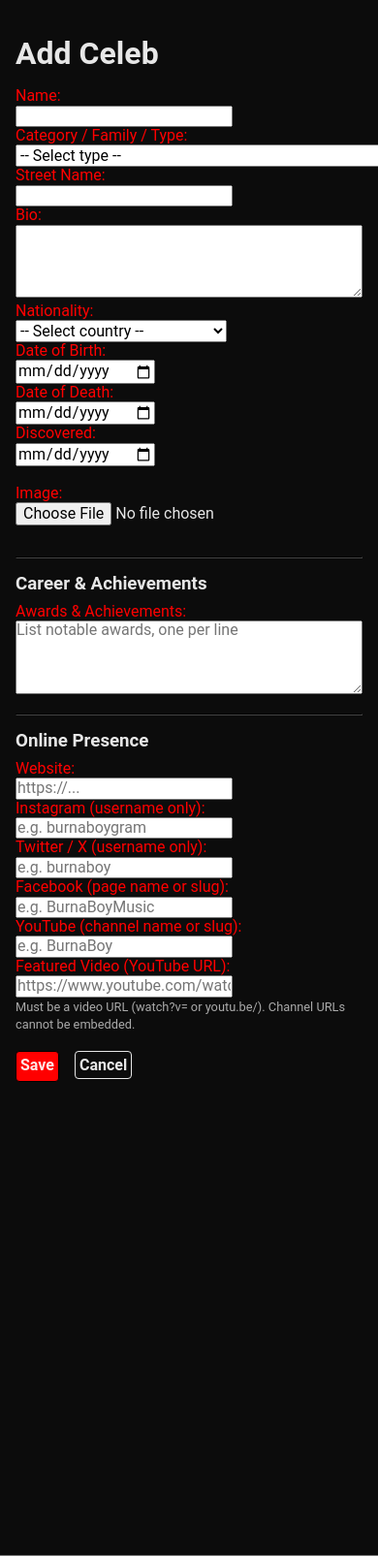
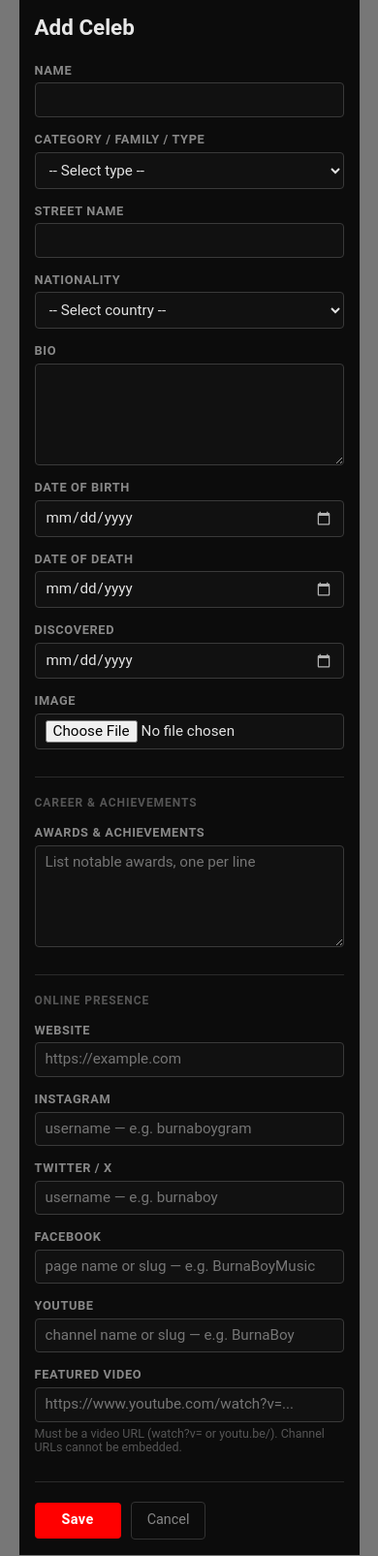
Before and after one commit to KwameDomfe/celebs_africa, a Django app: page /celebs/create/ in a window 390 px wide. Shown: the part 64-1669 px from the top of the page at 97% size. Run offline with Django 5.2, Linux system fonts and the light colour scheme; a user stored in the database is signed in; data comes from the database, SQL or seed files in the repository; both versions use the stored data as it was after the commit; some libraries are stand-ins or nearby versions.

Commit message:
Updated the mobile ui

```diff
--- a/apps/celebs/templates/celebs/celeb_form.html
+++ b/apps/celebs/templates/celebs/celeb_form.html
@@ -1,72 +1,190 @@
 {% extends 'base.html' %}
 {% block title %}{% if celeb %}Edit Celeb{% else %}Add Celeb{% endif %} | African Celebs{% endblock %}
 {% block content %}
-<div class="pa1-00 white-90 h-100">
-    <h1>{% if celeb %}Edit Celeb{% else %}Add Celeb{% endif %}</h1>
-    <form method="post" enctype="multipart/form-data" autocomplete="off"
-    >{% csrf_token %}
-        <label>Name:</label><br>
-        <input type="text" name="name" value="{{ celeb.name|default:'' }}"><br>
-        <label>Category / Family / Type:</label><br>
-        <select name="type" required>
+<style>
+.celeb-form { max-width: 560px; }
+
+.form-field { margin-bottom: 16px; }
+.form-field label {
+    display: block;
+    margin-bottom: 5px;
+    font-size: 0.8rem;
+    color: #888;
+    font-weight: 600;
+    text-transform: uppercase;
+    letter-spacing: 0.05em;
+}
+.celeb-form input[type="text"],
+.celeb-form input[type="url"],
+.celeb-form input[type="date"],
+.celeb-form input[type="file"],
+.celeb-form select,
+.celeb-form textarea {
+    width: 100%;
+    box-sizing: border-box;
+    display: block;
+    background: #111;
+    color: rgba(255,255,255,0.88);
+    border: 1px solid #3a3a3a;
+    border-radius: 4px;
+    padding: 8px 10px;
+    font-size: 0.95rem;
+    font-family: inherit;
+    transition: border-color 0.15s;
+}
+.celeb-form input[type="text"]:focus,
+.celeb-form input[type="url"]:focus,
+.celeb-form input[type="date"]:focus,
+.celeb-form select:focus,
+.celeb-form textarea:focus { border-color: red; outline: none; }
+.celeb-form input[type="date"]::-webkit-calendar-picker-indicator { filter: invert(0.7); cursor: pointer; }
+.celeb-form select option { background: #111; }
+.celeb-form textarea { resize: vertical; }
+.celeb-form input[type="file"] { padding: 6px 10px; cursor: pointer; }
+
+.form-section { margin-top: 28px; padding-top: 20px; border-top: 1px solid #2a2a2a; }
+.form-section-title {
+    margin: 0 0 16px;
+    font-size: 0.75rem;
+    font-weight: 700;
+    text-transform: uppercase;
+    letter-spacing: 0.08em;
+    color: #555;
+}
+.form-hint { display: block; margin-top: 5px; font-size: 0.78rem; color: #555; }
+
+.current-image { display: flex; align-items: flex-start; gap: 10px; margin-top: 8px; }
+.current-image img { width: 72px; height: 72px; object-fit: cover; border-radius: 4px; border: 1px solid #333; }
+.current-image span { font-size: 0.78rem; color: #555; }
+
+.celeb-form-actions {
+    display: flex; gap: 10px; align-items: center;
+    margin-top: 28px; padding-top: 20px; border-top: 1px solid #2a2a2a;
+}
+.btn-save {
+    background: red; color: #fff; border: none; border-radius: 4px;
+    padding: 10px 28px; font-size: 0.9rem; font-weight: 700;
+    cursor: pointer; letter-spacing: 0.03em; transition: background 0.15s;
+}
+.btn-save:hover { background: #c00; }
+.btn-cancel {
+    color: rgba(255,255,255,0.5); text-decoration: none; font-size: 0.9rem;
+    padding: 10px 16px; border: 1px solid #333; border-radius: 4px;
+    transition: border-color 0.15s, color 0.15s;
+}
+.btn-cancel:hover { border-color: #666; color: rgba(255,255,255,0.85); }
+</style>
+
+<div class="pa1-00 white-90">
+    <h2 style="margin:0 0 24px; font-size:1.4rem;">
+        {% if celeb %}Edit Celeb{% else %}Add Celeb{% endif %}
+    </h2>
+
+    <form method="post" enctype="multipart/form-data" autocomplete="off" class="celeb-form">
+        {% csrf_token %}
+
+        <div class="form-field">
+            <label for="id_name">Name</label>
+            <input type="text" id="id_name" name="name" value="{{ celeb.name|default:'' }}">
+        </div>
+
+        <div class="form-field">
+            <label for="id_type">Category / Family / Type</label>
+            <select id="id_type" name="type" required>
                 <option value="">-- Select type --</option>
                 {% for typ in types %}
                 <option value="{{ typ.pk }}" {% if celeb.type_id == typ.pk %}selected{% endif %}>{{ typ }}</option>
                 {% endfor %}
-        </select><br>
-        <label>Street Name:</label><br>
-        <input type="text" name="street_name" value="{{ celeb.street_name|default:'' }}"><br>
-        <label>Bio:</label><br>
-        <textarea name="bio" rows="4" style="width:100%; max-width:480px;">{{ celeb.bio|default:'' }}</textarea><br>
-        <label>Nationality:</label><br>
-        <select name="nationality">
+            </select>
+        </div>
+
+        <div class="form-field">
+            <label for="id_street_name">Street Name</label>
+            <input type="text" id="id_street_name" name="street_name" value="{{ celeb.street_name|default:'' }}">
+        </div>
+
+        <div class="form-field">
+            <label for="id_nationality">Nationality</label>
+            <select id="id_nationality" name="nationality">
                 <option value="">-- Select country --</option>
                 {% for country in countries %}
                 <option value="{{ country.pk }}" {% if celeb.nationality_id == country.pk %}selected{% endif %}>{{ country }}</option>
                 {% endfor %}
-        </select><br>
-        <label>Date of Birth:</label><br>
-        <input type="date" name="date_of_birth" value="{{ celeb.date_of_birth|date:'Y-m-d' }}"><br>
-        <label>Date of Death:</label><br>
-        <input type="date" name="date_of_death" value="{{ celeb.date_of_death|date:'Y-m-d' }}"><br>
-        <label>Discovered:</label><br>
-        <input type="date" name="discovered" value="{{ celeb.discovered|date:'Y-m-d' }}"><br><br>
-        <label>Image:</label><br>
-        <div class="mb2-00">
-            <input type="file" name="image"><br>
+            </select>
+        </div>
+
+        <div class="form-field">
+            <label for="id_bio">Bio</label>
+            <textarea id="id_bio" name="bio" rows="5">{{ celeb.bio|default:'' }}</textarea>
+        </div>
+
+        <div class="form-field">
+            <label for="id_dob">Date of Birth</label>
+            <input type="date" id="id_dob" name="date_of_birth" value="{{ celeb.date_of_birth|date:'Y-m-d' }}">
+        </div>
+
+        <div class="form-field">
+            <label for="id_dod">Date of Death</label>
+            <input type="date" id="id_dod" name="date_of_death" value="{{ celeb.date_of_death|date:'Y-m-d' }}">
+        </div>
+
+        <div class="form-field">
+            <label for="id_discovered">Discovered</label>
+            <input type="date" id="id_discovered" name="discovered" value="{{ celeb.discovered|date:'Y-m-d' }}">
+        </div>
+
+        <div class="form-field">
+            <label for="id_image">Image</label>
+            <input type="file" id="id_image" name="image" accept="image/*">
             {% if celeb and celeb.image %}
-            <img src="{{ celeb.image.url }}" alt="Celeb Image" style="max-width:200px;"><br>
+            <div class="current-image">
+                <img src="{{ celeb.image.url }}" alt="Current image">
+                <span>Current image</span>
+            </div>
             {% endif %}
         </div>
 
-        <hr style="border-color:#444; margin:16px 0;">
-        <h3 style="margin-bottom:8px;">Career &amp; Achievements</h3>
-        <label>Awards &amp; Achievements:</label><br>
-        <textarea name="awards" rows="4" style="width:100%; max-width:480px;" placeholder="List notable awards, one per line">{{ celeb.awards|default:'' }}</textarea><br>
+        <div class="form-section">
+            <p class="form-section-title">Career &amp; Achievements</p>
+            <div class="form-field">
+                <label for="id_awards">Awards &amp; Achievements</label>
+                <textarea id="id_awards" name="awards" rows="5" placeholder="List notable awards, one per line">{{ celeb.awards|default:'' }}</textarea>
+            </div>
+        </div>
 
-        <hr style="border-color:#444; margin:16px 0;">
-        <h3 style="margin-bottom:8px;">Online Presence</h3>
-        <label>Website:</label><br>
-        <input type="url" name="website" value="{{ celeb.website|default:'' }}" placeholder="https://..."><br>
-        <label>Instagram (username only):</label><br>
-        <input type="text" name="instagram" value="{{ celeb.instagram|default:'' }}" placeholder="e.g. burnaboygram"><br>
-        <label>Twitter / X (username only):</label><br>
-        <input type="text" name="twitter" value="{{ celeb.twitter|default:'' }}" placeholder="e.g. burnaboy"><br>
-        <label>Facebook (page name or slug):</label><br>
-        <input type="text" name="facebook" value="{{ celeb.facebook|default:'' }}" placeholder="e.g. BurnaBoyMusic"><br>
-        <label>YouTube (channel name or slug):</label><br>
-        <input type="text" name="youtube" value="{{ celeb.youtube|default:'' }}" placeholder="e.g. BurnaBoy"><br>
-        <label>Featured Video (YouTube URL):</label><br>
-        <input type="url" name="featured_video" value="{{ celeb.featured_video|default:'' }}" placeholder="https://www.youtube.com/watch?v=..."><br>
-        <small style="color:#aaa;">Must be a video URL (watch?v= or youtu.be/). Channel URLs cannot be embedded.</small><br><br>
+        <div class="form-section">
+            <p class="form-section-title">Online Presence</p>
+            <div class="form-field">
+                <label for="id_website">Website</label>
+                <input type="url" id="id_website" name="website" value="{{ celeb.website|default:'' }}" placeholder="https://example.com">
+            </div>
+            <div class="form-field">
+                <label for="id_instagram">Instagram</label>
+                <input type="text" id="id_instagram" name="instagram" value="{{ celeb.instagram|default:'' }}" placeholder="username — e.g. burnaboygram">
+            </div>
+            <div class="form-field">
+                <label for="id_twitter">Twitter / X</label>
+                <input type="text" id="id_twitter" name="twitter" value="{{ celeb.twitter|default:'' }}" placeholder="username — e.g. burnaboy">
+            </div>
+            <div class="form-field">
+                <label for="id_facebook">Facebook</label>
+                <input type="text" id="id_facebook" name="facebook" value="{{ celeb.facebook|default:'' }}" placeholder="page name or slug — e.g. BurnaBoyMusic">
+            </div>
+            <div class="form-field">
+                <label for="id_youtube">YouTube</label>
+                <input type="text" id="id_youtube" name="youtube" value="{{ celeb.youtube|default:'' }}" placeholder="channel name or slug — e.g. BurnaBoy">
+            </div>
+            <div class="form-field">
+                <label for="id_featured_video">Featured Video</label>
+                <input type="url" id="id_featured_video" name="featured_video" value="{{ celeb.featured_video|default:'' }}" placeholder="https://www.youtube.com/watch?v=...">
+                <span class="form-hint">Must be a video URL (watch?v= or youtu.be/). Channel URLs cannot be embedded.</span>
+            </div>
+        </div>
 
-        <button type="submit" class="bg-red h2-00 white-90 b pa0-25 ba br0-25">Save</button>
-        <a href="{% url 'celebs_home' %}"
-            class="white-90 h2-00 b pa0-25 ba br0-25" style="margin-left:12px;"
-        >
-            Cancel
-        </a>
-
+        <div class="celeb-form-actions">
+            <button type="submit" class="btn-save">Save</button>
+            <a href="{% url 'celebs_home' %}" class="btn-cancel">Cancel</a>
+        </div>
     </form>
 </div>
 {% endblock %}
--- a/core/templates/base.html
+++ b/core/templates/base.html
@@ -60,7 +60,7 @@
     </style>
 </head>
 <body class="vh-100 flex flex-column justify-between">
-    <header class="bg-gray text-white db w-100 fixed top-0 left-0 z-999" style="overflow:visible;">
+    <header class="bg-gray text-white db w-100 fixed top-0 left-0 z-999">
         <nav class="flex justify-between items-center container container90 bg-gray text-white pv1-00 h-100">
             <div class="flex items-center justify-center">
                 <a href="/"
@@ -220,9 +220,13 @@
             </a>
         {% endif %}
     </div>
-    <main class="flex-auto w-100 bg-gray" style="height:calc(100vh - 128px); margin-top:64px; margin-bottom:64px; overflow-y:auto; overflow-x:hidden;"
-    >
-        <div class="container container900 bg-black-90 h-100" style="overflow:visible;">
+    <main class="flex-auto w-100 bg-gray"
+        style="height:calc(100vh - 128px);
+            margin-top:64px;
+            margin-bottom:64px;
+            overflow-y:auto;
+            overflow-x:hidden;">
+        <div class="container container90 bg-black-90" style="overflow:visible; min-height:100%;">
             {% if messages %}
             <div style="margin-bottom:16px;">
                 {% for message in messages %}
--- a/core/templates/home.html
+++ b/core/templates/home.html
@@ -81,7 +81,7 @@
 </style>
 <div class="grid gtc12 ggap2-0 bg-black-90 home-grid">
     <header class="gc1s12 tc bg-black-80 white-90 ph1-00 pt2-00">
-        <h2 class="f3-00 mb2-00">Celebrities of <span class="f4-00">Africa</span></h2>
+        <h2 class="f2-50 mb2-00">Celebrities of <span class="f4-00">Africa</span></h2>
         <p class="f2-00">Discover and explore celebrated celebrities from across Africa.</p>
     </header>
 
--- a/static/css/utilities.css
+++ b/static/css/utilities.css
@@ -17,8 +17,8 @@ html{
 }
 
 body{
-    width: 100vw;
-    max-width: 100%;
+    width: 100%;
+    height: 100%;
     min-width:375px;
     min-height: 100vh;
 
```
Also changed, not shown: db.sqlite3, 4 other files. Lines whose indentation alone changed are shown as unchanged.
